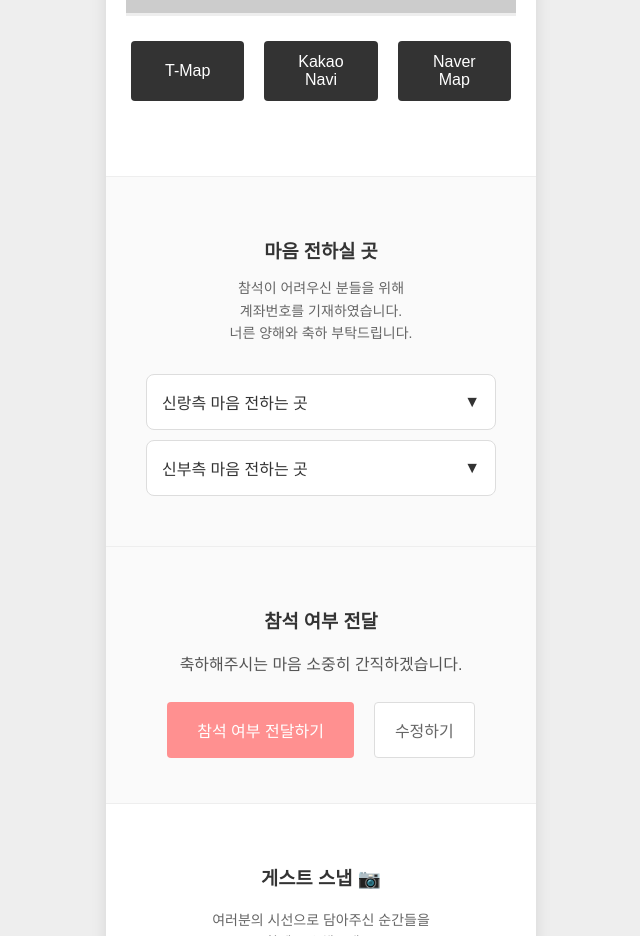
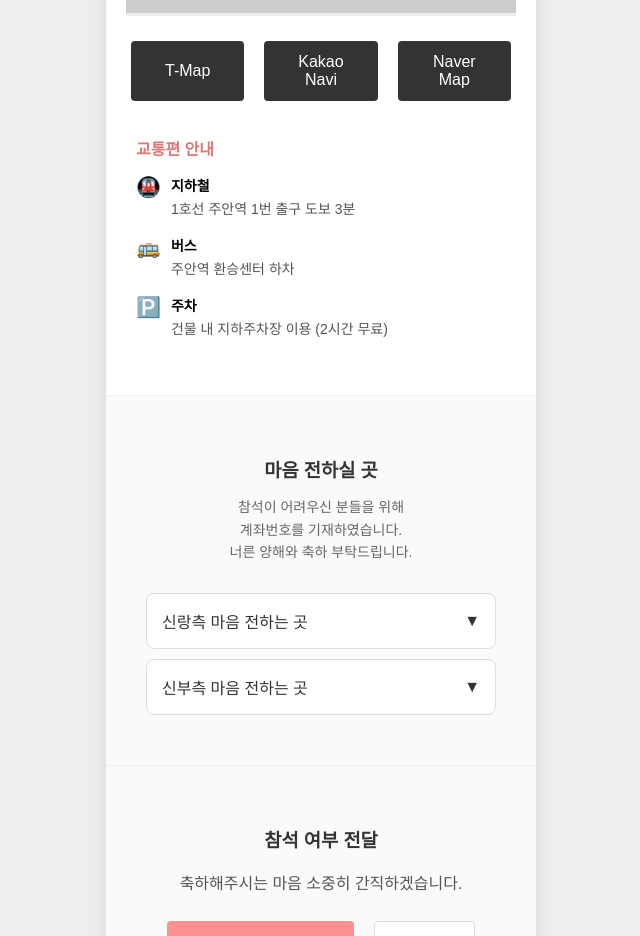
Before and after one commit to hayansomcandy/hjwedding, a React (Vite) app: page / in a window 1280 px wide. Shown: the part 2280-3216 px from the top of the page, without its empty margins (319-959 px from the left). Built offline with nearby package versions, Linux system fonts and the light colour scheme.

Commit message:
Update default state for MoneyGift and Location

```diff
--- a/src/components/Location.jsx
+++ b/src/components/Location.jsx
@@ -6,7 +6,10 @@ import React, { useState, useEffect } from 'react';
 const Location = () => {
     const [location, setLocation] = useState({
         name: '그랜드 하우스',
-        address: '인천광역시 미추홀구 주안로 103-18'
+        address: '인천광역시 미추홀구 주안로 103-18',
+        trafficSubway: '1호선 주안역 1번 출구 도보 3분',
+        trafficBus: '주안역 환승센터 하차',
+        trafficParking: '건물 내 지하주차장 이용 (2시간 무료)'
     });
 
     useEffect(() => {
--- a/src/components/MoneyGift.jsx
+++ b/src/components/MoneyGift.jsx
@@ -6,8 +6,8 @@ const MoneyGift = () => {
 
     // State for accounts
     const [accounts, setAccounts] = useState({
-        groom: [{ bank: '국민은행', accountNumber: '123-456789-12-345', name: '임진오' }],
-        bride: [{ bank: '우리은행', accountNumber: '1002-123-456789', name: '신하솜' }]
+        groom: [{ bank: '국민은행', accountNumber: '123-456789-12-345', name: '임진오', relation: 'me' }],
+        bride: [{ bank: '우리은행', accountNumber: '1002-123-456789', name: '신하솜', relation: 'me' }]
     });
 
     // Load accounts on mount
```
